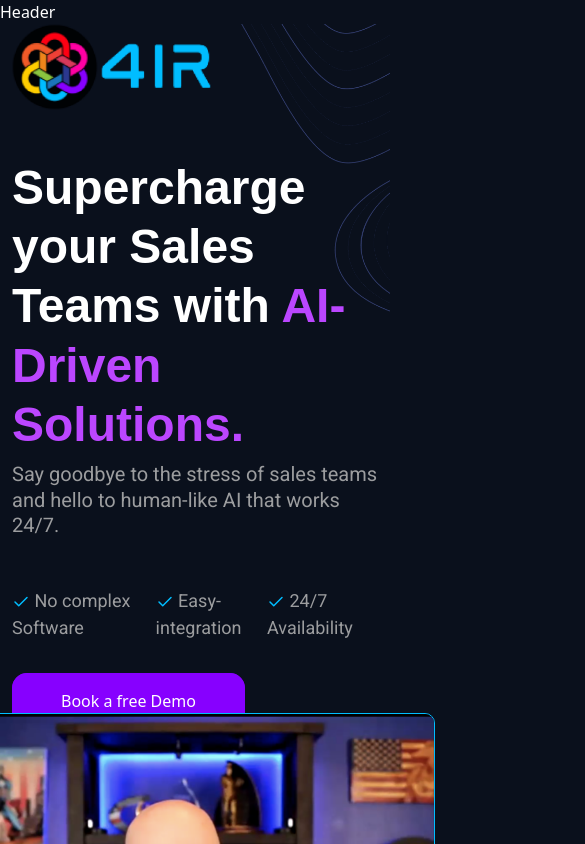
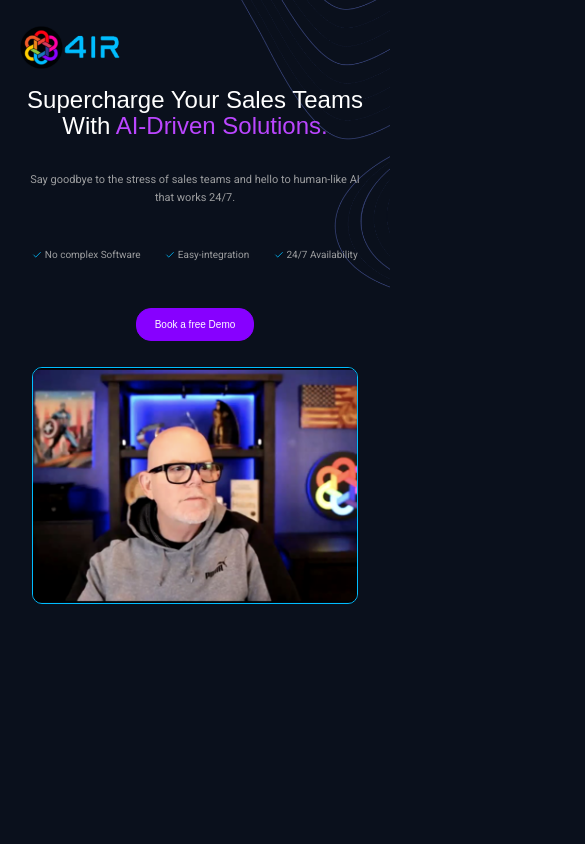
Before and after one commit to muhzee733/4ir, a Next.js app: page /landing/leadgeneration in a window 390 px wide. Shown: the top 844 px of the page, 585 px wide, since content can reach past the window. Built offline with nearby package versions, Linux system fonts and the light colour scheme.

Commit message:
ffinalize banner

```diff
--- a/src/app/Global.css
+++ b/src/app/Global.css
@@ -52,13 +52,9 @@ h1 {
 
 h2 {
     font-family: var(--font-instrument) ;
-    font-size: 3rem !important;
-    font-weight: 600 !important;
-    line-height: 3.7rem !important;
-    font-family: var(--font-instrument);
-    font-size: 96px;
-    font-weight: 600;
-    /* line-height: 117.12px; */
+    font-size: 4.5rem !important;
+    font-weight: 400 !important;
+    line-height: 4.9rem !important;
 }
 
 h4 {
@@ -108,18 +104,19 @@ p {
     font-family: var(--font-outfit);
     font-family: var(--font-roboto);
     color: var(--text);
-    font-size: 20px !important;
-    line-height: 1.6rem;
+    font-size: 26px !important;
+    line-height: 1.7rem;
     margin: 0px !important;
 }
 
 /* Button */
 .btn-1 {
     color: var(--whitecolor);
-    padding: 13px;
+    padding: 27px 36px;
     border: 1px solid #8700FF;
     border-radius: 15px;
     background-color: #8700FF;
+    font-family: var(--font-instrument);
 }
 
 .btn-1:hover {
--- a/src/components/layout.js
+++ b/src/components/layout.js
@@ -8,7 +8,7 @@ export default function Layout({ children }) {
     // })
     return (
         <>
-            <Header />
+            {/* <Header /> */}
             {children}
             <Footer />
         </>
--- a/src/pages/landing/leadgeneration/index.jsx
+++ b/src/pages/landing/leadgeneration/index.jsx
@@ -5,7 +5,7 @@ import H4 from "@/components/Typography/H4";
 import SecondSecBox from "@/components/Second-Section Box/Second-sec-box";
 import H2 from "@/components/Typography/H2";
 import Para from "@/components/Typography/Para";
-import {FiCheck} from "react-icons/fi"
+import { FiCheck } from "react-icons/fi"
 import H1 from "@/components/Typography/H1";
 import H5 from "@/components/Typography/H5";
 const Index = () => {
@@ -16,7 +16,7 @@ const Index = () => {
         },
         {
             id: 2,
-      title: ["Overwhelmed by too many leads and" ,<br />, "not enough follow-ups."],
+            title: ["Overwhelmed by too many leads and", <br />, "not enough follow-ups."],
         },
         {
             id: 3,
@@ -32,7 +32,7 @@ const Index = () => {
         },
         {
             id: 6,
-      title: ["Struggling to scale without skyrocketing ", <br /> ," costs."],
+            title: ["Struggling to scale without skyrocketing ", <br />, " costs."],
         },
     ];
     return (
@@ -41,26 +41,34 @@ const Index = () => {
             <section>
                 <div className='main-wrapper text-white'>
                     <div className='container-fluid'>
-                        <img src='/images/4IR-logo-main.png' width={200} />
-                        <div className='row mt-5'>
-                            <div className='col-lg-6'>
-                                <H2 title="Supercharge your Sales Teams with "
+                        <div className='row'>
+                            <div className='col-lg-6 col-md-6 col-sm-12 py-5 colum1'>
+                                <div className="figure1">
+                                    <figure>
+                                        <img src='/images/4IR-logo-main.png' className="bannerImg1" />
+                                    </figure>
+                                </div>
+                                <H2 title="Supercharge Your Sales Teams With "
                                     breakpoint={true}
                                     spanTitle="AI-Driven Solutions."
                                 />
-                                <Para title="Say goodbye to the stress of sales teams and hello to human-like AI that works 24/7." />
-                                <div className='my-5 d-flex justify-content-between'>
-                                    <span className="bannerSpan"><FiCheck className='primary'/> No complex Software</span>
-                                    <span className="bannerSpan"><FiCheck className='primary'/> Easy-integration</span>
-                                    <span className="bannerSpan"><FiCheck className='primary'/> 24/7 Availability</span>
+                                <Para title="Say goodbye to the stress of sales teams and hello to human-like AI that works 24/7." className="py-4 bannerpara" />
+                                <div className='my-3 bannerSpandiv d-flex justify-content-around'>
+                                    <span className="bannerSpan"><FiCheck className='primary' /> No complex Software</span>
+                                    <span className="bannerSpan"><FiCheck className='primary' /> Easy-integration</span>
+                                    <span className="bannerSpan"><FiCheck className='primary' /> 24/7 Availability</span>
                                 </div>
+                                <div className="banner-btn">
 
-                                <a href='#' className='btn-1 px-5 py-3'>Book a free Demo</a>
+                                    <button href='#' className='btn-1 mt-5 fs-2'>Book a free Demo</button>
                                 </div>
-                            <div className='col-lg-6 d-flex justify-content-center align-items-center'>
-                                <figure >
-                                    <img className='bannerImg1' src='/images/man-in-frame.png' alt='lead generation image' width={480} />
+                            </div>
+                            <div className='col-lg-6 col-md-6 col-sm-12 d-flex justify-content-end align-items-center customScreen'>
+                                <div className="figure2">
+                                    <figure>
+                                        <img className='bannerImg2 figure1img"' src='/images/man-in-frame.png' alt='lead generation image' />
                                     </figure>
+                                </div>
                             </div>
                         </div>
                     </div>
@@ -88,18 +96,18 @@ const Index = () => {
             </section>
 
             {/* anila */}
-      <section>
+            {/* <section>
                 <div className="sec-three-wrapper">
                     <div className="container">
                         <div className="sec-three-content align-items-center justify-content-center">
                             <H1 title="introducing"
                                 breakpoint={true}
                                 spanTitle=" ai talk assist"
-              className="text-uppercase text-white text-center "/>
+                                className="text-uppercase text-white text-center " />
                             <div>
 
                                 <H5
-                title="The Revolutionary Voice AI Platform " className={"text-center text-white mt-5 "}/>
+                                    title="The Revolutionary Voice AI Platform " className={"text-center text-white mt-5 "} />
 
                             </div>
                             <p class="text-center fs-1 mt-5">Transform your sales process in just two days—no long wait times, hassle</p>
@@ -107,7 +115,7 @@ const Index = () => {
                         </div>
                     </div>
                 </div>
-</section>
+            </section> */}
         </Layout>
     );
 };
--- a/src/pages/landing/leadgeneration/leadgeneration.css
+++ b/src/pages/landing/leadgeneration/leadgeneration.css
@@ -1,56 +1,293 @@
 .main-wrapper {
-    height: 100vh;
+    min-height: 100vh;
     background-image: url("../../../../public/images/bg-img.png");
     background-size: cover;
     background-repeat: no-repeat;
+    padding: 0px 120px;
+}
+
+.figure1 {
+    width: 350px;
+}
+
+.bannerImg1 {
+    width: 100%;
+    height: auto;
+}
+
+.figure2 {
+    width: 678px;
+}
+
+.bannerImg2 {
+    border: 1px solid var(--primary);
+    border-radius: 10px;
+    width: 100%;
+    height: auto;
 }
 
 .bannerSpan {
-    font-size: 18px;
+    font-size: 24px;
     color: var(--text);
     font-family: var(--font-roboto);
 }
-.bannerImg1{
-    border: 1px solid var(--primary);
-    border-radius: 10px;
+
+.second-sec-wrapper {
+    min-height: 100vh;
 }
 
-
-@media screen and (min-width: 992px) {
-    .main-wrapper {
-        padding: 0px 50px;
-    }
-}
-/* .main-wrapper{
-    background-color: aqua;
-}*/
-.second-sec-wrapper{
-    min-height: 100vh;
-}
-.second-sec-box{
+.second-sec-box {
     border: 1px solid #484848;
     border-radius: 20px;
 }
-.second-sec-heading h4{
+
+.second-sec-heading h4 {
     width: 100%;
     font-weight: 500;
     line-height: 60px;
 }
-.circle{
+
+.circle {
     width: 20px;
     height: 20px;
     background-color: #5B151B;
 }
-.second-sec-box-content{
+
+.second-sec-box-content {
     padding: 0px 20px;
     min-height: 15vh;
 }
-.second-sec-box p{
+
+.second-sec-box p {
     padding-left: 20px !important;
     color: #BEBEBE !important;
     line-height: 40px;
     font-size: 1.6rem !important;
 }
-.sec-three-wrapper{
-    min-height:100vh;
+
+.sec-three-wrapper {
+    min-height: 100vh;
 }
+
+@media screen and (max-width: 1440px) {
+    .main-wrapper {
+        padding: 0px 100px !important;
+    }
+
+    .colum1 {
+        padding: 20px 0px !important;
+    }
+
+    h2 {
+        font-size: 3rem !important;
+        font-weight: 400 !important;
+        line-height: 3.1rem !important;
+    }
+
+    p {
+        font-size: 1.6rem !important;
+        line-height: 2rem !important;
+    }
+
+    .bannerSpan {
+        font-size: 18px;
+    }
+
+    .btn-1 {
+        font-size: 18px !important;
+        margin-top: 50px !important;
+        padding: 17px 26px;
+    }
+
+    .figure1 {
+        width: 200px !important;
+    }
+
+    .figure2 {
+        width: 500px !important;
+    }
+}
+
+@media (max-width: 1200px) {
+    .main-wrapper {
+        padding: 0px 90px !important;
+    }
+
+    .colum1 {
+        padding: 30px 0px !important;
+    }
+
+    h2 {
+        font-size: 44px !important;
+        font-weight: 400 !important;
+        line-height: 48px !important;
+    }
+
+    p {
+        font-size: 16px !important;
+        line-height: 32px !important;
+    }
+
+    .bannerSpan {
+        font-size: 14px;
+    }
+
+    .btn-1 {
+        font-size: 18px !important;
+        margin-top: 30px !important;
+        padding: 14px 20px;
+    }
+
+    .figure1 {
+        width: 160px !important;
+    }
+
+    .figure2 {
+        width: 420px !important;
+    }
+
+}
+
+@media (max-width: 992px) {
+    .main-wrapper {
+        padding: 0px 60px !important;
+    }
+
+    .colum1 {
+        padding: 26px 0px !important;
+    }
+
+    h2 {
+        font-size: 38px !important;
+        font-weight: 400 !important;
+        line-height: 44px !important;
+    }
+
+    p {
+        font-size: 14px !important;
+        line-height: 2rem !important;
+    }
+
+    .bannerSpan {
+        font-size: 12px;
+    }
+
+    .btn-1 {
+        font-size: 14px !important;
+        margin-top: 30px !important;
+        padding: 12px 22px;
+    }
+
+    .figure1 {
+        width: 140px !important;
+    }
+
+    .figure2 {
+        width: 340px !important;
+    }
+}
+
+
+@media (max-width: 768px) {
+    .main-wrapper {
+        padding: 0px 40px !important;
+    }
+
+    .colum1 {
+        padding: 36px 0px !important;
+    }
+
+    h2 {
+        margin-top: 38px !important;
+        font-size: 30px !important;
+        font-weight: 400 !important;
+        line-height: 38px !important;
+        text-align: center !important;
+    }
+
+    p {
+        margin-top: 0px !important;
+        font-size: 11px !important;
+        line-height: 18px !important;
+        text-align: center !important;
+    }
+
+    .bannerSpan {
+        font-size: 10px;
+    }
+
+    .btn-1 {
+        font-size: 12px !important;
+        margin-top: 30px !important;
+        padding: 12px 22px;
+    }
+
+    .customScreen {
+        justify-content: center !important;
+    }
+
+    .banner-btn {
+        text-align: center;
+    }
+
+    .figure1 {
+        width: 140px !important;
+    }
+
+    .figure2 {
+        width: auto !important;
+    }
+}
+
+@media (max-width: 576px) {
+    .main-wrapper {
+        padding: 0px 20px !important;
+    }
+
+    .colum1 {
+        padding: 26px 0px !important;
+    }
+
+    h2 {
+        margin-top: 18px !important;
+        font-size: 24px !important;
+        font-weight: 400 !important;
+        line-height: 26px !important;
+        text-align: center;
+    }
+
+    p {
+        text-align: center;
+        padding: 0px 0px !important;
+        margin: 0px !important;
+        font-size: 11px !important;
+        line-height: 18px !important;
+    }
+
+    .banner-btn {
+        text-align: center;
+    }
+
+    .bannerSpan {
+        font-size: 10px;
+    }
+
+    .btn-1 {
+        font-size: 10px !important;
+        margin-top: 30px !important;
+        padding: 8px 18px;
+        text-align: center !important;
+    }
+
+    .figure1 {
+        width: 100px !important;
+    }
+
+    .customScreen {
+        justify-content: center !important;
+    }
+
+    .figure2 {
+        width: auto !important;
+    }
+}
```
Lines whose indentation alone changed are shown as unchanged.
